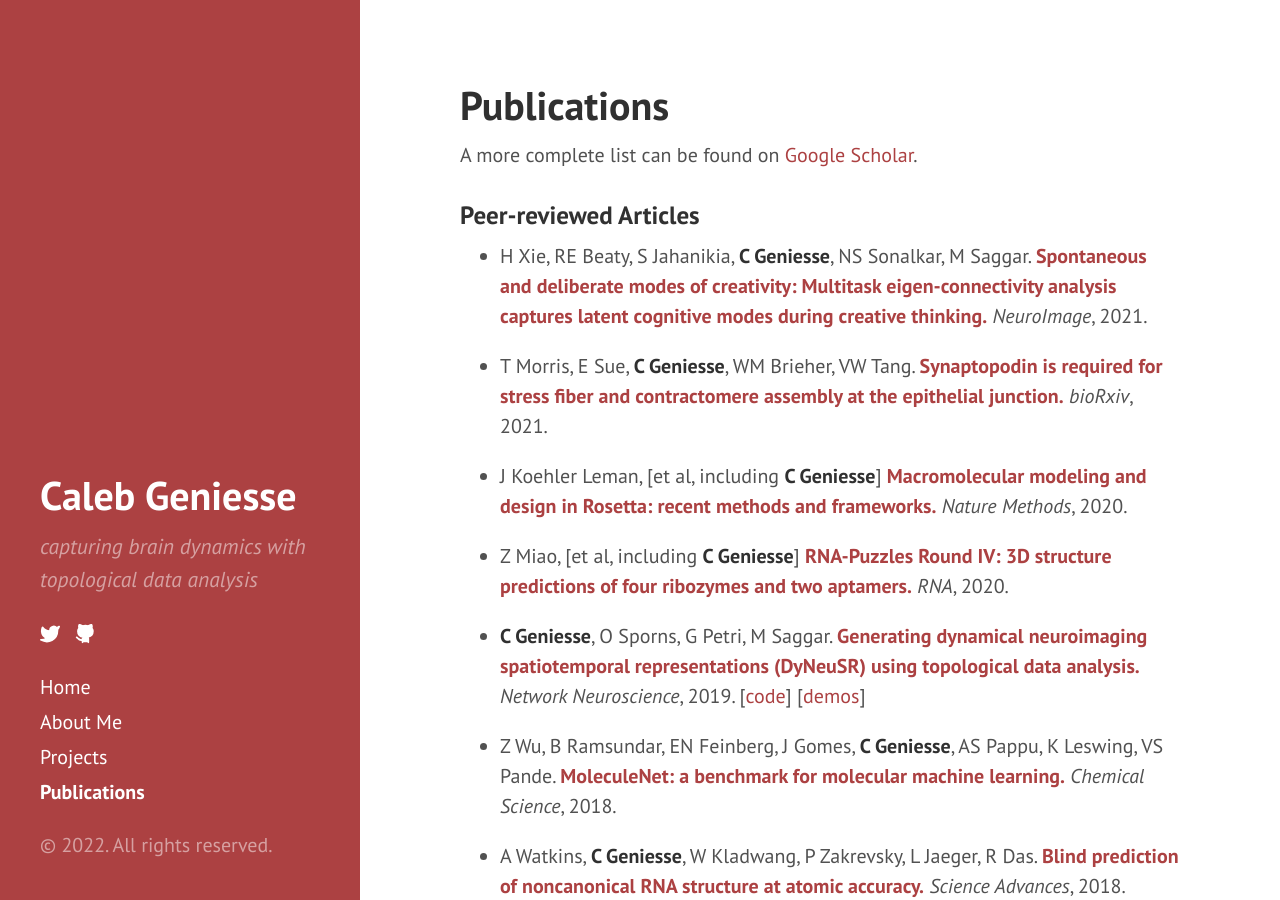
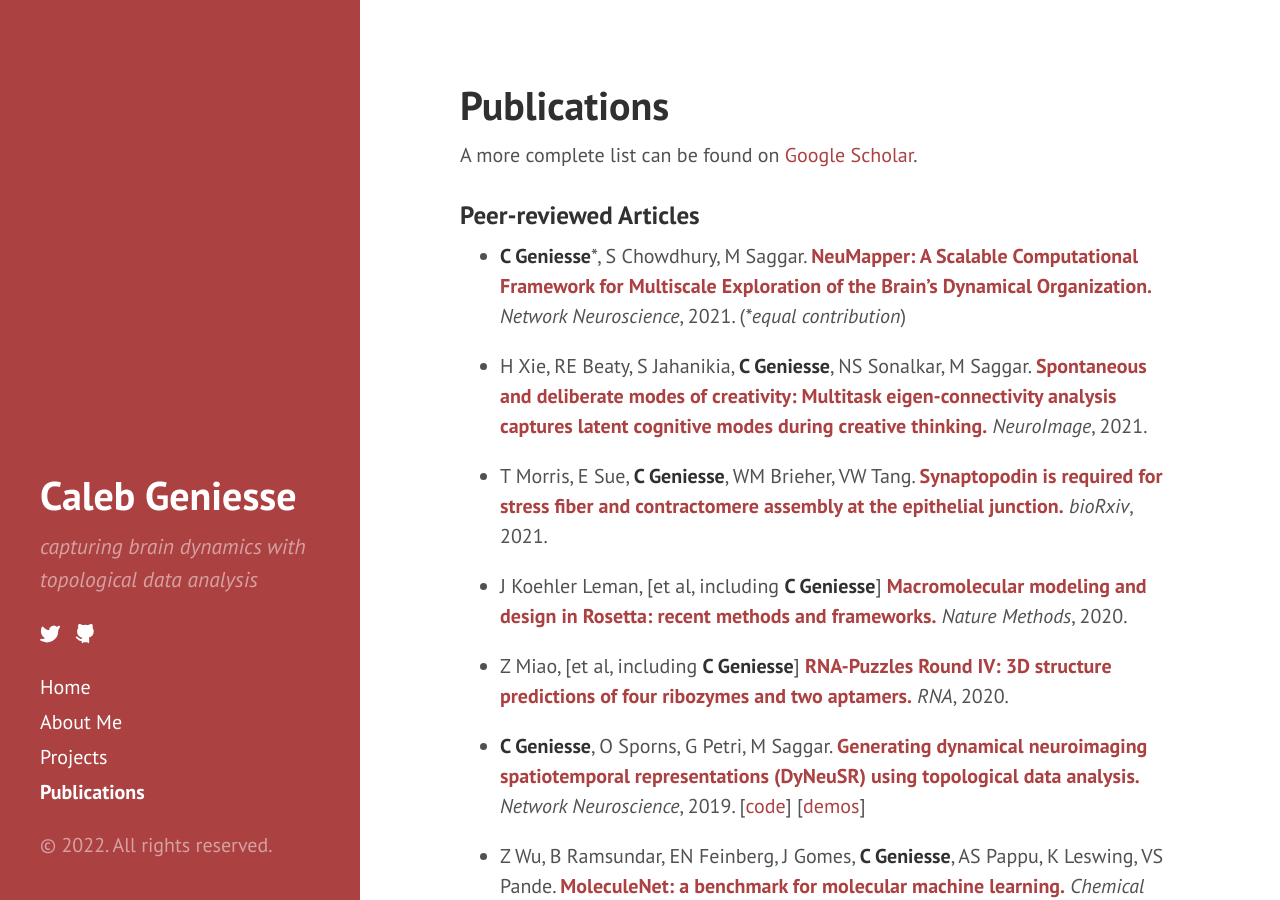
Before and after one commit to calebgeniesse/calebgeniesse.github.io, a Jekyll site: the page built from publications.md, in a window 1280 px wide and 900 px high. Built offline with Jekyll 4.4.1, drawn with Linux system fonts in a browser that asks for light colours.

Commit message:
Update publications.md

```diff
--- a/publications.md
+++ b/publications.md
@@ -8,6 +8,8 @@
 
 
 ### Peer-reviewed Articles
+
+- **C Geniesse**\*, S Chowdhury, M Saggar. **[NeuMapper: A Scalable Computational Framework for Multiscale Exploration of the Brain's Dynamical Organization.](https://doi.org/10.1162/netn_a_00229)** *Network Neuroscience*, 2021. (*\*equal contribution*)
 
 - H Xie, RE Beaty, S Jahanikia, **C Geniesse**, NS Sonalkar, M Saggar. **[Spontaneous and deliberate modes of creativity: Multitask eigen-connectivity analysis captures latent cognitive modes during creative thinking.](https://doi.org/10.1016/j.neuroimage.2021.118531)** *NeuroImage*, 2021.
 
```
